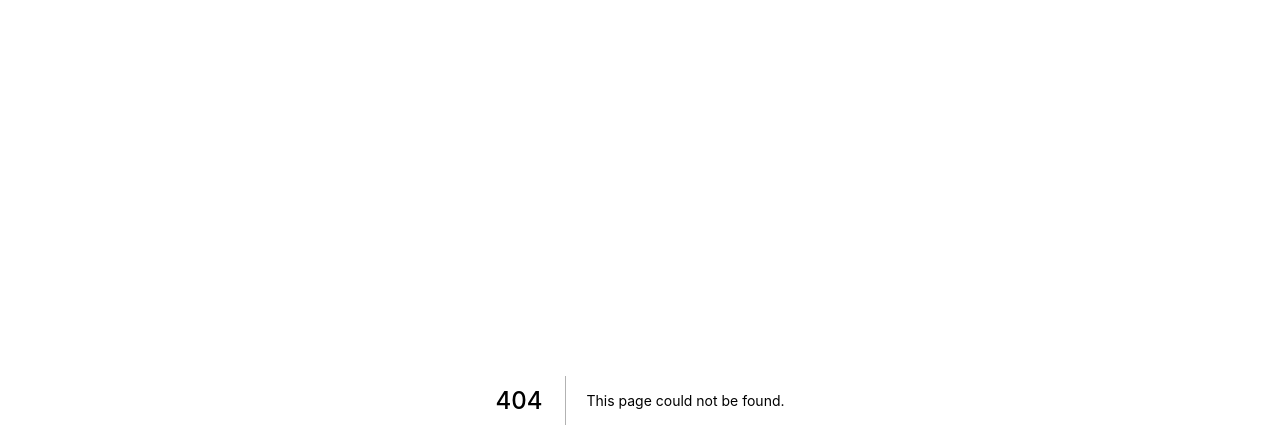
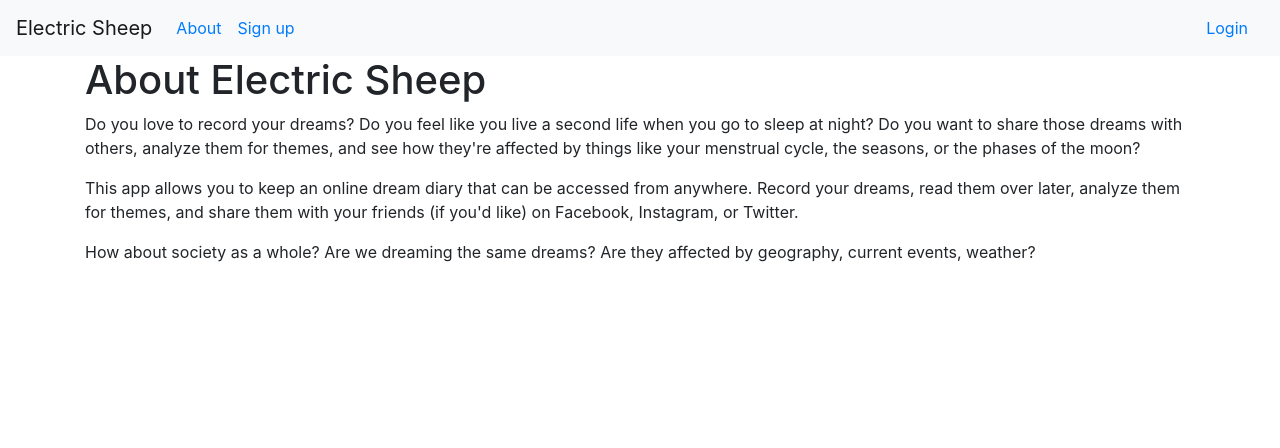
Before and after one commit to zealousAnemone/electric-sheep, a Next.js app: page /about in a window 1280 px wide. Before the commit this address had no page. Shown: the top 448 px of the page. Built offline with nearby package versions, Linux system fonts and the light colour scheme.

Commit message:
Use createContext to make shared state

```diff
--- a/components/Header.jsx
+++ b/components/Header.jsx
@@ -2,19 +2,22 @@
 import Navbar from 'react-bootstrap/Navbar';
 import Nav from 'react-bootstrap/Nav';
 import Link from 'next/link';
+import { useContext } from 'react';
+import UserContext from './UserContext';
 
-const Header = (props) => {
+const Header = () => {
+  const { user, setUser } = useContext(UserContext);
   return (
     <Navbar bg='light' expand='lg'>
       <Navbar.Brand>Electric Sheep</Navbar.Brand>
       <Navbar.Toggle aria-controls="basic-navbar-nav" />
       <Navbar.Collapse id="basic-navbar-nav">
         <Nav className="mr-auto">
-          <Nav.Link><Link href="/add"><a>Add Dream</a></Link></Nav.Link>
-          <Nav.Link><Link href="/diary">Dream Diary</Link></Nav.Link>
+          {user ? <><Nav.Link><Link href="/add"><a>Add Dream</a></Link></Nav.Link>
+          <Nav.Link><Link href="/diary">Dream Diary</Link></Nav.Link></> : <><Nav.Link><Link href="/about">About</Link></Nav.Link><Nav.Link><Link href="/signup">Sign up</Link></Nav.Link>  </>}
         </Nav>
         {/* conditionally render my acct or login */}
-        <Nav.Link>{props.loggedIn ? <Link href="/account">My Account</Link> : <Link href="/login">Login</Link>}</Nav.Link>
+        <Nav.Link>{user ? <Link href="/account">My Account</Link> : <Link href="/login">Login</Link>}</Nav.Link>
       </Navbar.Collapse>
       </Navbar>
   )
--- /dev/null
+++ b/components/UserContext.js
@@ -0,0 +1,5 @@
+import { createContext } from 'react';
+
+const UserContext = createContext(null);
+
+export default UserContext;
--- a/pages/_app.js
+++ b/pages/_app.js
@@ -1,8 +1,15 @@
 import '../styles/globals.css';
 import 'bootstrap/dist/css/bootstrap.min.css';
+import { useState } from 'react';
+import UserContext from '../components/UserContext';
 
 function MyApp({ Component, pageProps }) {
-  return <Component {...pageProps} />;
+  const [user, setUser] = useState(null);
+  return (
+    <UserContext.Provider value={{ user, setUser }}>
+      <Component {...pageProps} />
+    </UserContext.Provider>
+  );
 }
 
 export default MyApp;
--- /dev/null
+++ b/pages/about.js
@@ -0,0 +1,33 @@
+import Header from '../components/Header';
+import { Container } from 'react-bootstrap';
+
+const About = () => {
+  return (
+    <>
+      <Header />
+      <Container>
+        <h1>About Electric Sheep</h1>
+        <p>
+          Do you love to record your dreams? Do you feel like you live a second
+          life when you go to sleep at night? Do you want to share those dreams
+          with others, analyze them for themes, and see how they're affected by
+          things like your menstrual cycle, the seasons, or the phases of the
+          moon?
+        </p>
+        <p>
+          {' '}
+          This app allows you to keep an online dream diary that can be accessed
+          from anywhere. Record your dreams, read them over later, analyze them
+          for themes, and share them with your friends (if you'd like) on
+          Facebook, Instagram, or Twitter.
+        </p>
+        <p>
+          How about society as a whole? Are we dreaming the same dreams? Are
+          they affected by geography, current events, weather?
+        </p>
+      </Container>
+    </>
+  );
+};
+
+export default About;
--- a/pages/add.js
+++ b/pages/add.js
@@ -1,6 +1,5 @@
 import Head from 'next/head';
 import { Form, Container, Button } from 'react-bootstrap';
-import FormImpl from 'react-bootstrap/esm/Form';
 import Header from '../components/Header';
 
 const Add = () => {
```
Also changed, not shown: pages/account.js (+6 -1 lines), pages/index.js (+6 -9 lines), pages/login.js (+8 -1 lines).
